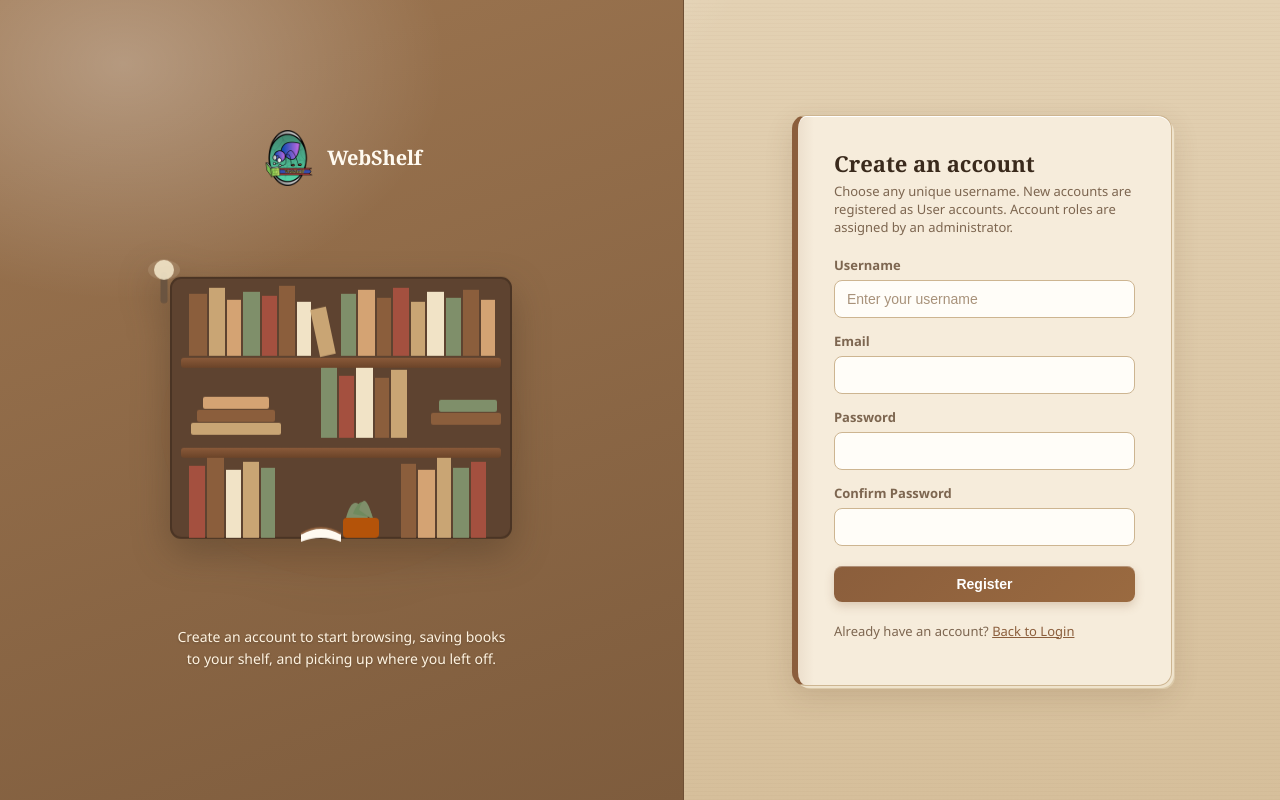
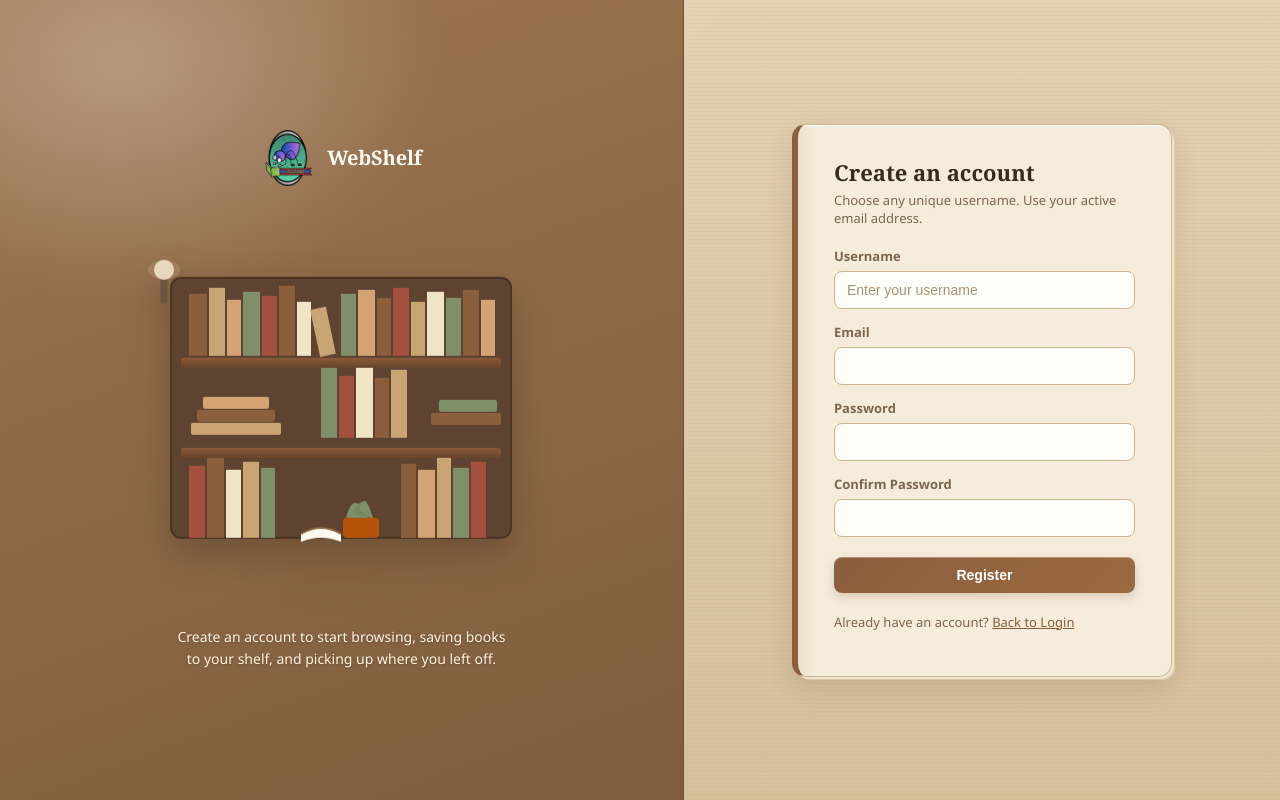
Before and after one commit to Domin21962/Library-System, a PHP site: page /register.php in a window 1280 px wide. Run offline with PHP 8.4, Linux system fonts and the light colour scheme.

Commit message:
change the register guide

```diff
--- a/register.php
+++ b/register.php
@@ -77,7 +77,7 @@ include __DIR__ . '/includes/header.php';
     <div class="auth-form-panel">
         <div class="card">
             <h2>Create an account</h2>
-            <div class="subtitle">Choose any unique username. New accounts are registered as User accounts. Account roles are assigned by an administrator.</div>
+            <div class="subtitle">Choose any unique username. Use your active email address. </div>
             <!-- Registration form (includes CSRF field; entered values are re-shown escaped) -->
             <form method="post">
                 <?= csrf_field() ?>
```
